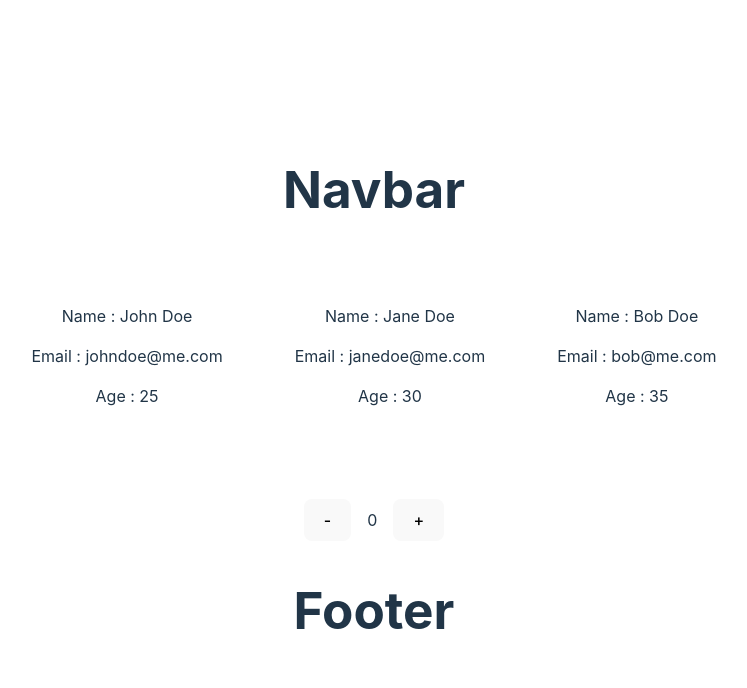
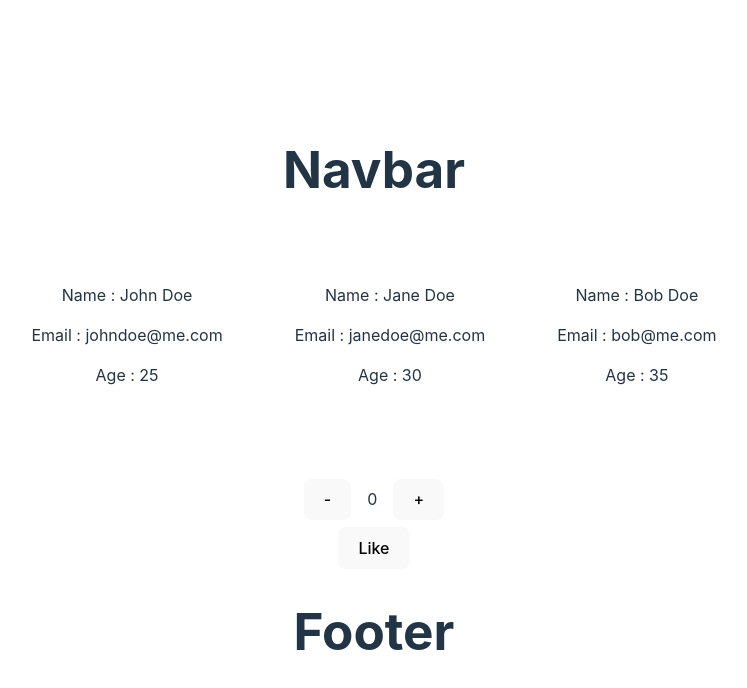
Before and after one commit to irsyamokta/belajar-dasar-react, a React (Vite) app: page / in a window 1280 px wide. Shown: the top 688 px of the page, without its empty margins (266-1013 px from the left). Built offline with nearby package versions, Linux system fonts and the light colour scheme.

Commit message:
Challenge custome hooks

```diff
--- a/src/App.tsx
+++ b/src/App.tsx
@@ -3,6 +3,7 @@ import ProfileCard from './components/ProfileCard.tsx'
 import Footer from './components/Footer.tsx'
 import Counter from './components/Counter.tsx'
 import './App.css'
+import LikeToggle from './components/LikeToggle.tsx'
 
 type student = {
   id: number,
@@ -45,6 +46,7 @@ function App() {
       }
 
       <Counter />
+      <LikeToggle />
 
       {/* <ProfileCard email="johndoe@me.com" />
       <ProfileCard name="Alice Doe" email="alice@me.com" age={30} />
--- /dev/null
+++ b/src/components/LikeToggle.tsx
@@ -0,0 +1,12 @@
+import { useLikeToggle } from "../hooks/useLikeToggle"
+
+const LikeToggle = () => {
+    const { like, toggle } = useLikeToggle()
+    return (
+        <div>
+            <button onClick={toggle}>{like}</button>
+        </div>
+    )
+}
+
+export default LikeToggle
--- /dev/null
+++ b/src/hooks/useLikeToggle.ts
@@ -0,0 +1,6 @@
+import { useState } from "react"
+
+export const useLikeToggle = () => {
+    const [like, setLike] = useState("Like")
+    return { like, toggle: () => setLike(like === "Like" ? "Unlike" : "Like") }
+}
```
